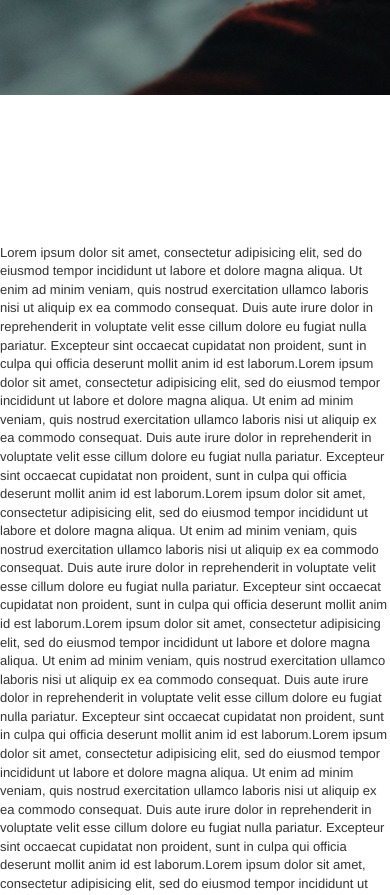
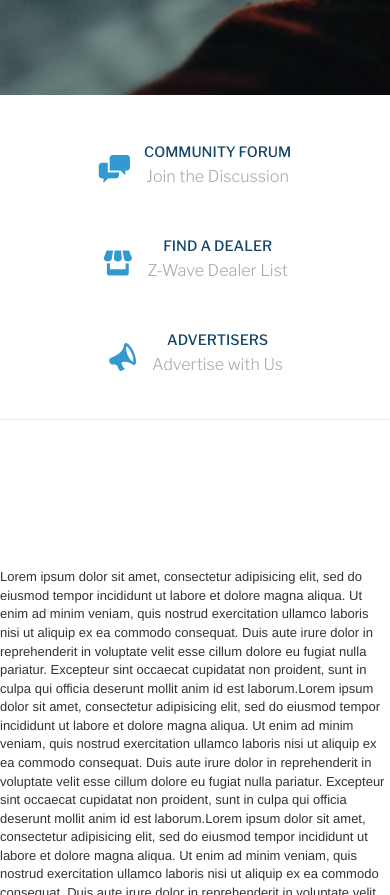
Before and after one commit to developertenzin/z-wave, a website: page index.html in a window 390 px wide. Shown: the part 2330-3225 px from the top of the page. Drawn offline with nearby package versions, Linux system fonts and the light colour scheme.

Commit message:
Create and style extras section responsively.

```diff
--- a/index.html
+++ b/index.html
@@ -204,6 +204,41 @@
 			</div>
 		</div>
 	</section>
+
+	<!-- extras section -->
+	<section id="extras">
+		<div class="container">
+			<div class="row">
+				<div class="col-xs-12 col-md-4">
+					<div class="extras-item">
+						<i class="icon-chat"></i>
+						<span class="">
+							<h6>Community Forum</h6>
+							<p>Join the Discussion</p>
+						</span>
+					</div>
+				</div>
+				<div class="col-xs-12 col-md-4">
+					<div class="extras-item">
+						<i class="icon-shop"></i>
+						<span class="">
+							<h6>Find a Dealer</h6>
+							<p>Z-Wave Dealer List</p>
+						</span>
+					</div>
+				</div>
+				<div class="col-xs-12 col-md-4">
+					<div class="extras-item">
+						<i class="icon-megaphone"></i>
+						<span class="">
+							<h6>Advertisers</h6>
+							<p>Advertise with Us</p>
+						</span>
+					</div>
+				</div>
+			</div>
+		</div>
+	</section>
 	<br>
 	<br>
 	<br>
--- /dev/null
+++ b/scss/3-sections/_extras.scss
@@ -0,0 +1,48 @@
+#extras {
+	border-bottom: 1px solid lighten($light-gray, 25%);
+	padding: 1.6em 2em;
+
+	.extras-item {
+		transition: 0.3s all ease;
+		&:hover {
+			cursor: pointer;
+			i {
+				color: $dark-blue;
+			}
+		}
+		i,
+		span {
+			display: inline-block;
+		}
+
+		i {
+			font-size: 2.4em;
+			color: $light-blue;
+		}
+
+		span {
+			margin-left: 0.8em;
+			line-height: 0.8em;
+
+			h6 {
+				font-family: "Libre Franklin";
+				text-transform: uppercase;
+				color: $dark-blue;
+			}
+
+			p {
+				font-size: 1.25em;
+				font-family: "Libre Franklin";
+				font-weight: 300;
+				color: $light-gray;
+			}
+		}
+	}
+}
+
+@media (max-width: 992px) {
+	.extras-item {
+		text-align: center;
+		padding: 1.4em 0;
+	}
+}
--- a/scss/3-sections/_sections-dir.scss
+++ b/scss/3-sections/_sections-dir.scss
@@ -2,3 +2,4 @@
 @import "hero";
 @import "main-body";
 @import "hero-bottom";
+@import "extras";
```
Also changed, not shown: css/app.css.
